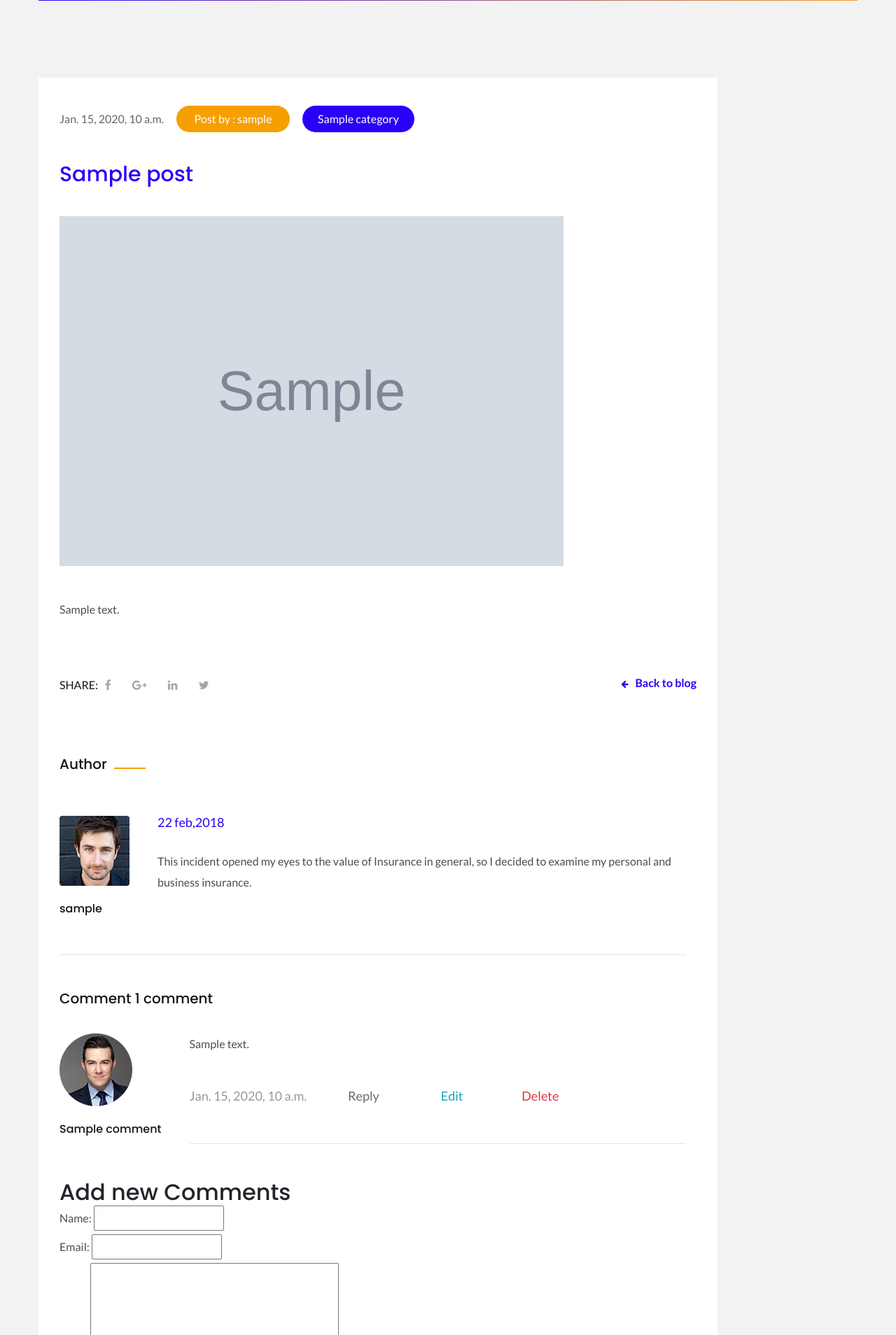
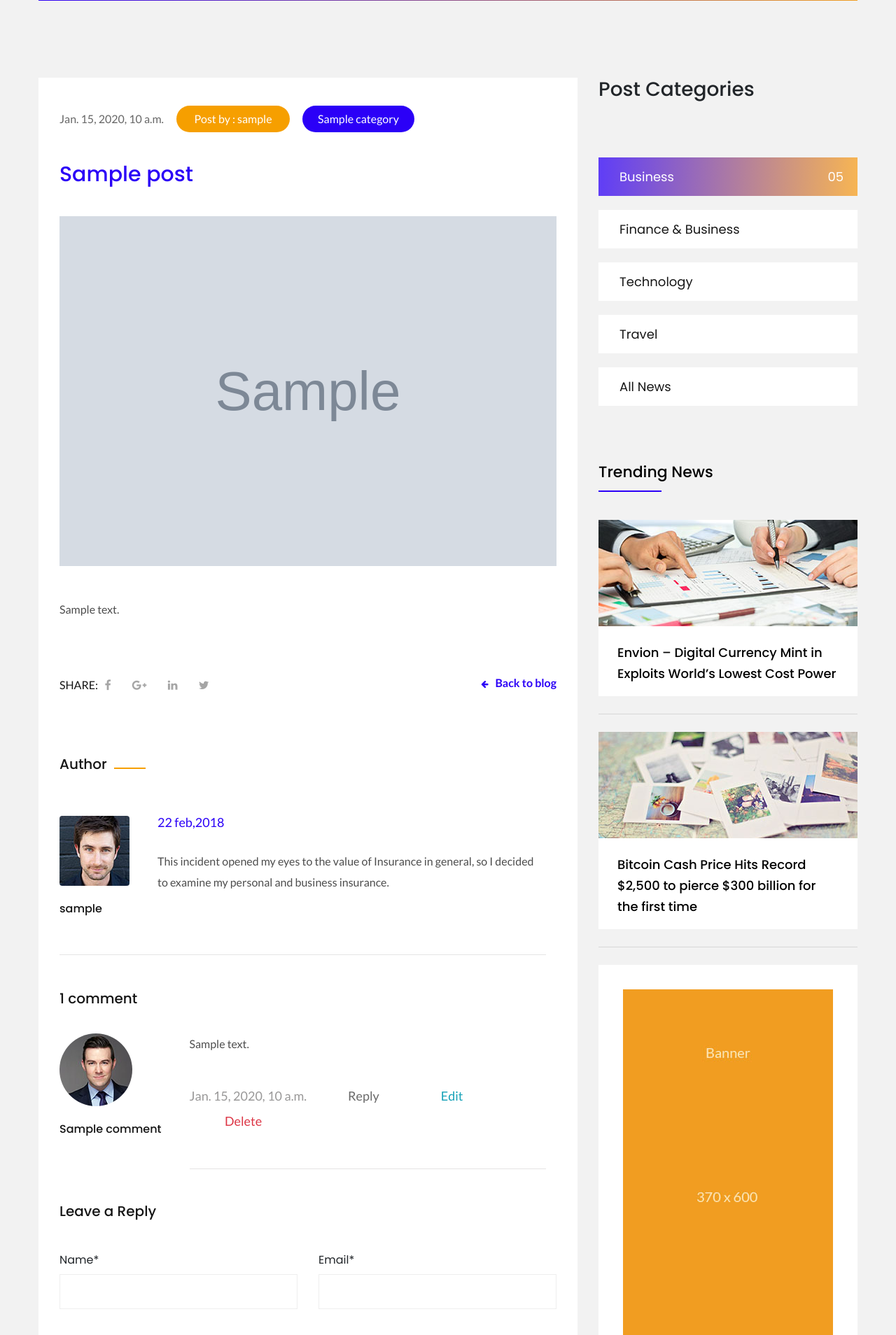
Before and after one commit to iradtaufique/tau-blog, a Django app: page /post/1 in a window 1280 px wide. Shown: the part 252-2160 px from the top of the page at 70% size. Run offline with Django 3.2, Linux system fonts and the light colour scheme; tables that the repository leaves empty hold one stand-in row (values such as "Sample post"); grey boxes marked "Sample" are stand-in pictures; some libraries are stand-ins or nearby versions.

Commit message:
add templatetag for blog app and refactor templates to include right sidebar

```diff
--- a/blog/views.py
+++ b/blog/views.py
@@ -26,8 +26,7 @@ def post_details(request, pk):
             """save the post"""
             # print(new_comment.post)
             new_comment.save()
-
-
+            comment_form = CommentForm()
     else:
         comment_form = CommentForm()
 
--- a/templates/blog/post_details.html
+++ b/templates/blog/post_details.html
@@ -1,13 +1,22 @@
 {% extends 'base.html' %}
 {% load static %}
+{% load crispy_forms_tags %}
 
 {% block post_section %}
+
     <!-- Post section -->
     <section class="post_section news_post">
         <div class="container">
+
+            {% if new_comment %}
+                <div class="alert alert-success" role="alert">
+                  <h2>Your comment has been Added Successfully!!</h2>
+                </div>
+            {% endif %}
+
             <div class="row post_section_inner">
                 <!-- Left_sidebar -->
-                <div class="col-lg-10">
+                <div class="col-lg-8">
                     <div class="news_left_sidebar">
                         <!-- News Item -->
                         <div class="news_item news_details">
@@ -45,7 +54,7 @@
                         <!-- =================Snippets for counting comments==================---->
                         <div class="comment_area">
                             {% with comments.count as total_comments %}
-                                <h2>Comment {{ total_comments }} comment{{ total_comments|pluralize }}</h2>
+                                <h2>{{ total_comments }} comment{{ total_comments|pluralize }}</h2>
                             {% endwith %}
 
                             <!-- ================= snippets for displaying all comments ==================---->
@@ -67,51 +76,33 @@
                                 {% empty %}
                                 <p>There are no Comment Yet.</p>
                             {% endfor %}
+                        </div>
+                        {# ====== Snippets for adding repply or comment to a post========#}
+                        <div class="leave_reply">
+                           <h2>Leave a Reply</h2>
+                            <form class="row login_from" method="post">
+                                {% csrf_token %}
+                                <div class="form-group col-6">
+                                    {{ comment_form.name|as_crispy_field }}
+                                </div>
+                                <div class="form-group col-6">
+                                    {{ comment_form.email|as_crispy_field }}
+                                </div>
+                                <div class="form-group col-12">
+                                    {{ comment_form.body|as_crispy_field }}
+                                </div>
 
-                            {% if new_comment %}
-                                <h2>Your comment has been Added</h2>
-                            {% endif %}
+                                <div class="form-group larg_btn col-12">
+                                    <button class="sm_btn" type="submit">Submit Reply <i class="fa fa-arrow-right"></i></button>
+                                </div>
+                            </form>
                         </div>
-
-                        {% if new_comment %}
-                            <h2>Your comment has been Added</h2>
-                        {% else %}
-
-                            <!-- ================= snippets for adding comments ==================---->
-                        <h2>Add new Comments</h2>
-                        <form action="" method="post">
-                            {{ comment_form.as_p }}
-                            {% csrf_token %}
-                            <p><input type="Submit" value="Add Comment"></p>
-                        </form>
-
-
-
-
-
-{#                        <div class="leave_reply">#}
-{#                           <h2>Leave a Reply</h2>#}
-{#                            <form class="row login_from" method="post">#}
-{#                                <div class="form-group col-12">#}
-{#                                    <textarea class="form-control" id="message" name="message" placeholder="Your Comment"></textarea>#}
-{#                                </div>#}
-{#                                <div class="form-group col-12">#}
-{#                                    <input type="text" class="form-control" placeholder="Name">#}
-{#                                </div>#}
-{#                                <div class="form-group col-12">#}
-{#                                    <input type="email" class="form-control" name="email" placeholder="Email">#}
-{#                                </div>#}
-{#                                <div class="form-group larg_btn col-12">#}
-{#                                    <button class="sm_btn" type="submit">Submit Reply <i class="fa fa-arrow-right"></i></button>#}
-{#                                </div>#}
-{#                            </form>#}
-{#                        </div>#}
-
-                    {% endif %}
-
                     </div>
                 </div>
+
+            {% include 'includes/right_side_bar.html' %}
             </div>
         </div>
     </section>
+
 {% endblock %}
--- /dev/null
+++ b/templates/includes/right_side_bar.html
@@ -0,0 +1,37 @@
+{% load static %}
+<div class="col-lg-4 right_sidebar">
+                    <div class="input-group">
+                        <h3>Post Categories</h3>
+                    </div>
+                    <div class="categories">
+{#                        <h3>Post Categories</h3>#}
+                        <ul class="cpost_categories">
+                            <li><a href="#" class="active">Business<span>05</span></a></li>
+                            <li><a href="#">Finance & Business<span>04</span></a></li>
+                            <li><a href="#">Technology<span>03</span></a></li>
+                            <li><a href="#">Travel<span>02</span></a></li>
+                            <li><a href="#">All News<span>01</span></a></li>
+                        </ul>
+                    </div>
+
+                    <!-- Latest Bitcoin News -->
+                    <div class="latest_news_widget">
+                        <h2>Trending News</h2>
+                        <div class="widget">
+                            <a href=""><img src="{% static 'images/post/lnw-1.jpg' %}" alt=""></a>
+                            <a href="news-details.html" class="w_heding">Envion – Digital Currency Mint in Exploits World’s Lowest Cost Power</a>
+                        </div>
+                        <div class="widget">
+                            <a href="news-details.html"><img src="{% static 'images/post/lnw-2.jpg' %}" alt=""></a>
+                            <a href="news-details.html" class="w_heding">Bitcoin Cash Price Hits Record $2,500 to pierce $300 billion for the first time</a>
+                        </div>
+
+                    <!-- Advertisement -->
+                    <div class="advertisement_2">
+                        <a href="#">
+                            <img src="{% static 'images/advertisement-2.jpg' %}" alt="">
+                        </a>
+                    </div>
+                </div>
+
+            </div>
```
Also changed, not shown: templates/blog/blog_list.html (+37 -35 lines), blog/templatetag/__init__.py (added), blog/templatetag/blog_template_tag.py (added).
